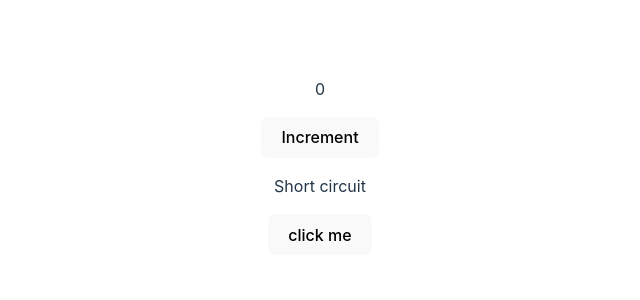
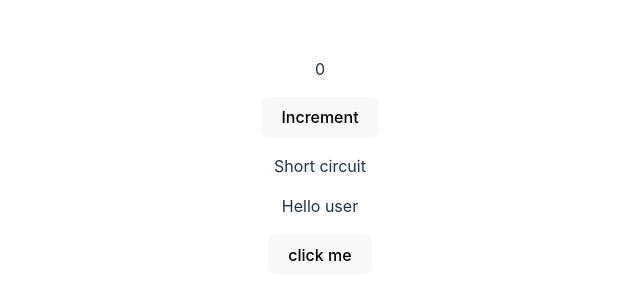
Before and after one commit to Avinash9694/React-projects, a React app in the folder practice/: page / in a window 1280 px wide. Shown: the part 242-542 px from the top of the page, without its empty margins (320-960 px from the left). Built offline with nearby package versions, Linux system fonts and the light colour scheme; the HTML template or start-up script is replaced by a standard one.

Commit message:
edited short circuit project

```diff
--- a/practice/src/components/useEffect/ShortCircuit.jsx
+++ b/practice/src/components/useEffect/ShortCircuit.jsx
@@ -6,12 +6,12 @@ const ShortCircuit = () => {
     function handleClick(){
         setVal(!val)
     }
-    console.log(val)
+
   return (
     <div>
         {val && <p>Short circuit</p>}
         {val || <p>ciruit</p>}
-
+       {val ? <p>Hello user</p> : <p>Please login</p>}
         <button onClick={handleClick}>click me</button>
     </div>
 
```
